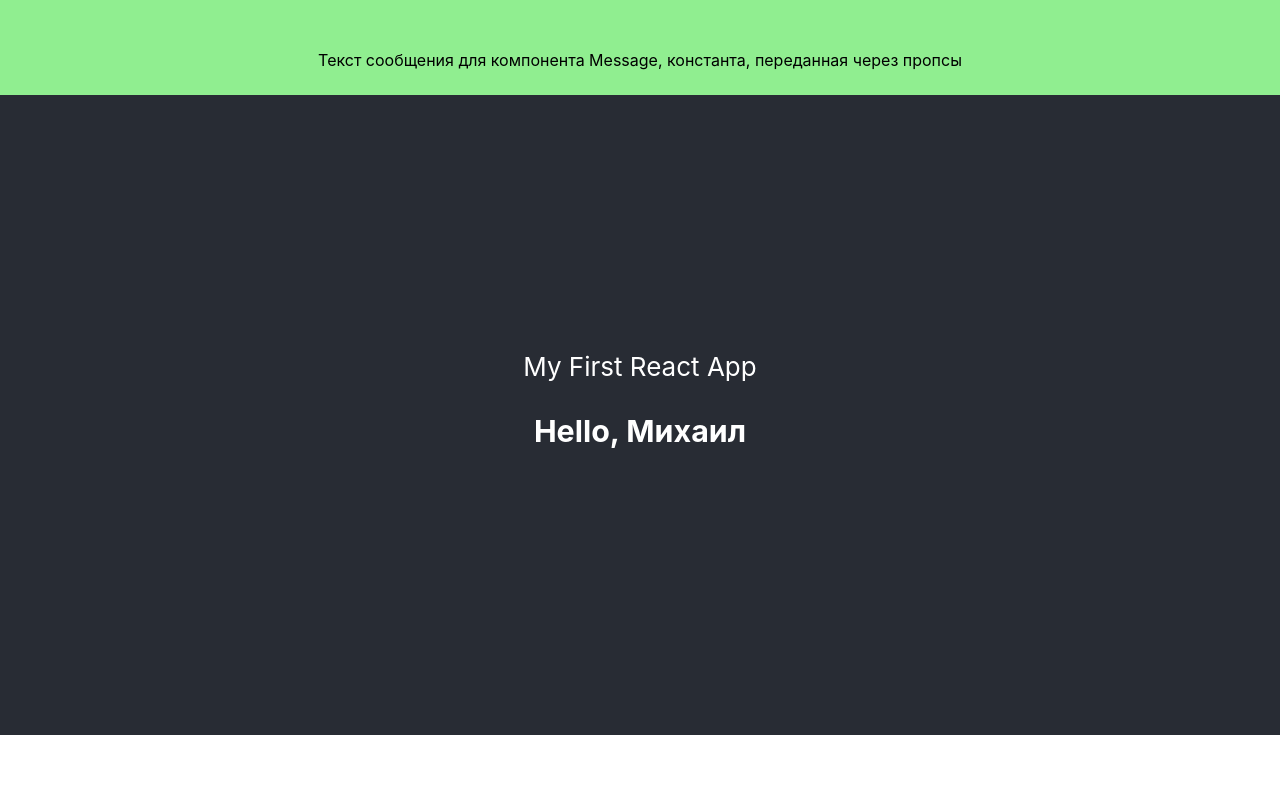
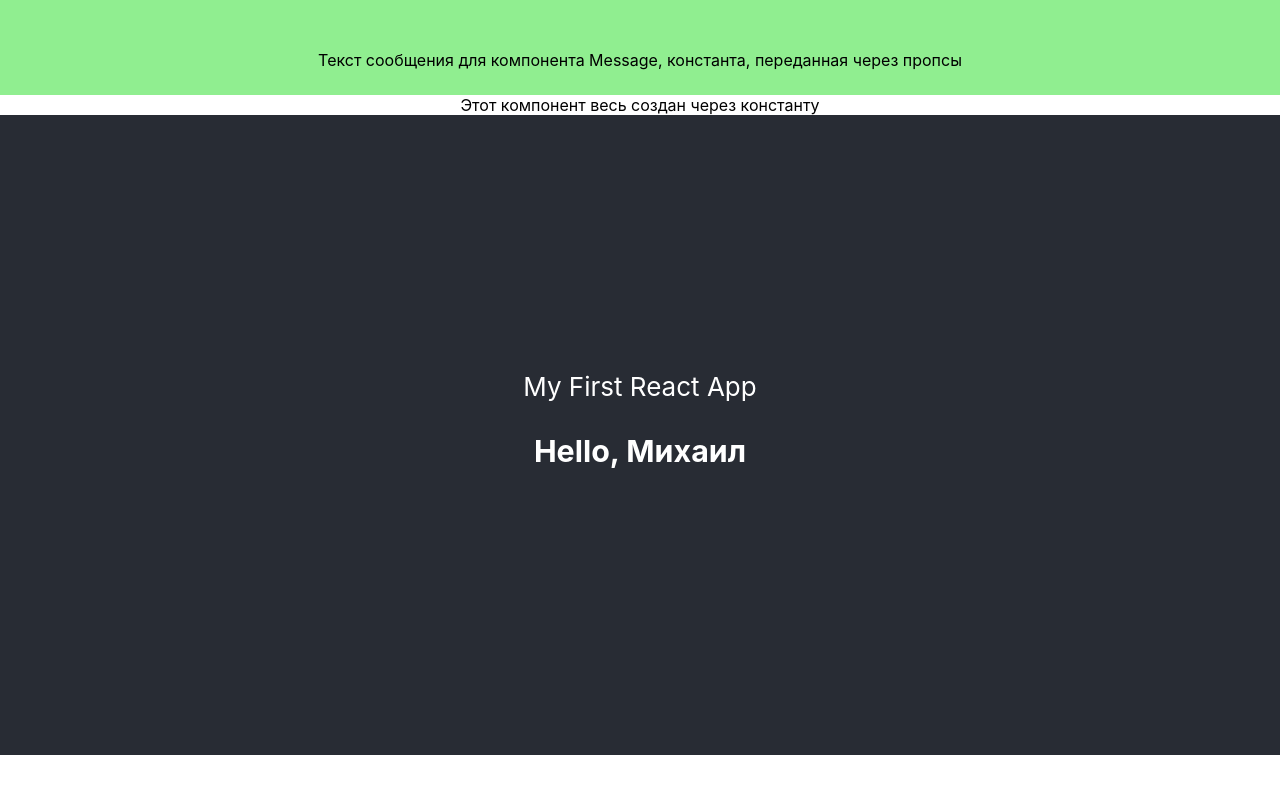
Before and after one commit to Cheglok/ReactGB, a React (Create React App) app in the folder react-gb/: page / in a window 1280 px wide. Shown: the top 794 px of the page. Built offline with nearby package versions, Linux system fonts and the light colour scheme.

Commit message:
add constatn-component

```diff
--- a/react-gb/src/App.js
+++ b/react-gb/src/App.js
@@ -1,14 +1,20 @@
 import './App.css';
 import Message from './Message.js';
+
+const ConstComponent = ({constComponentText}) => {
+    return <div>{constComponentText}</div>
+}
 
 function App(props) {
 
     const message = "Текст сообщения для компонента Message, константа, переданная через пропсы";
     // const message = "";
+    const textForConstComponent = "Этот компонент весь создан через константу";
 
     return (
         <div className="App">
             <Message text={message}/>
+            <ConstComponent constComponentText={textForConstComponent}/>
             <header className="App-header">
                 My First React App
                 <h3>Hello, {props.name}</h3>
```
